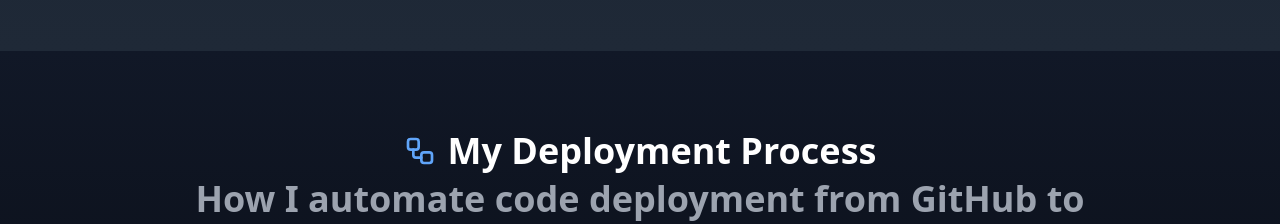
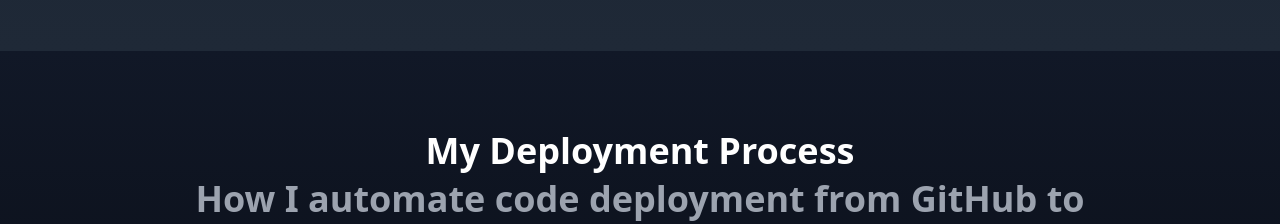
Before and after one commit to thimpu-create/myport, a Next.js app: page / in a window 1280 px wide. Shown: the part 4180-4404 px from the top of the page. Built offline with nearby package versions, Linux system fonts and the light colour scheme.

Commit message:
this is the last time im updating

```diff
--- a/src/components/DeploymentProcess.tsx
+++ b/src/components/DeploymentProcess.tsx
@@ -24,7 +24,7 @@
         >
         <div className="text-center mb-12">
             <h2 className="text-4xl font-bold flex items-center justify-center gap-3">
-            <Workflow className="w-8 h-8 text-blue-400" />
+            {/* <Workflow className="w-8 h-8 text-blue-400" /> */}
             My Deployment Process
             </h2>
             <p className="text-gray-400 mt-2">
```
